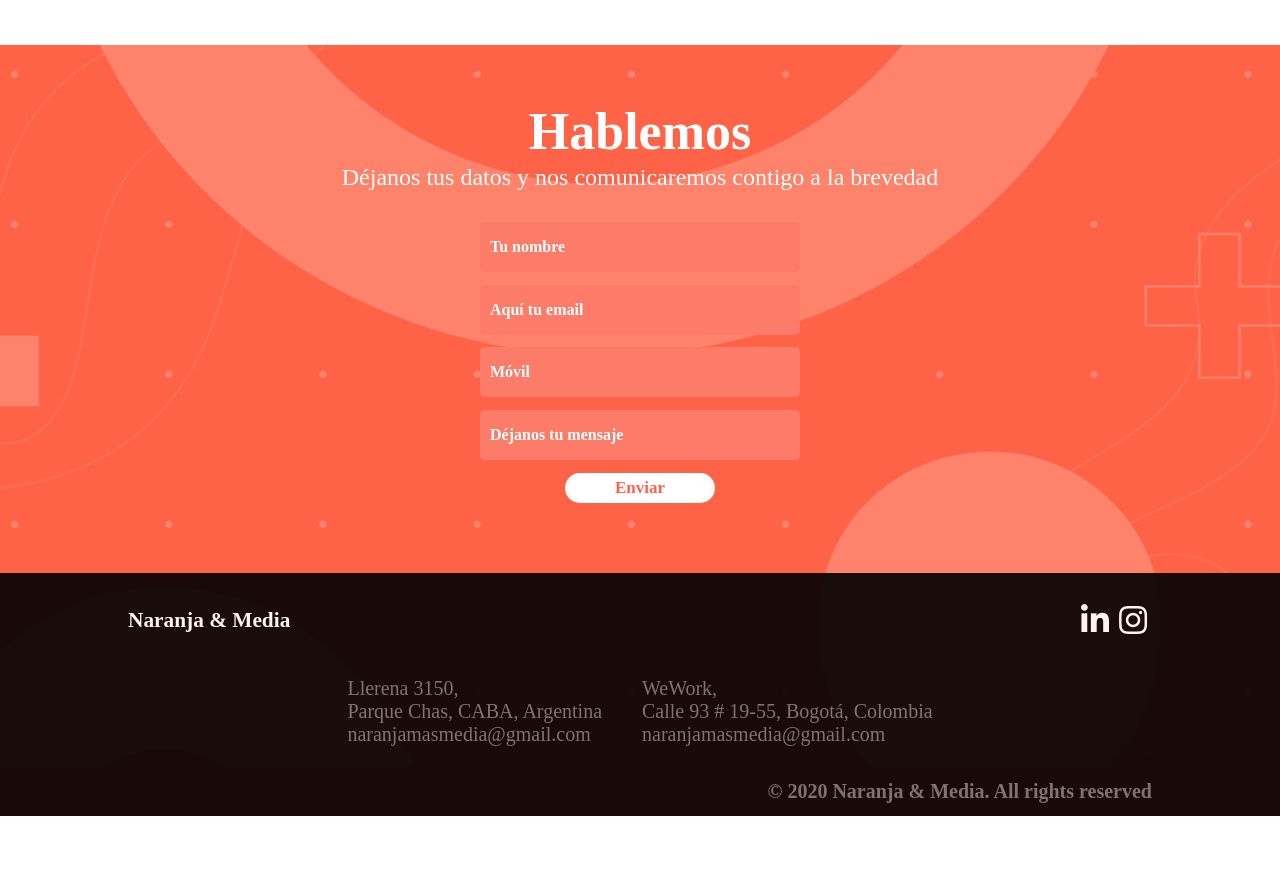
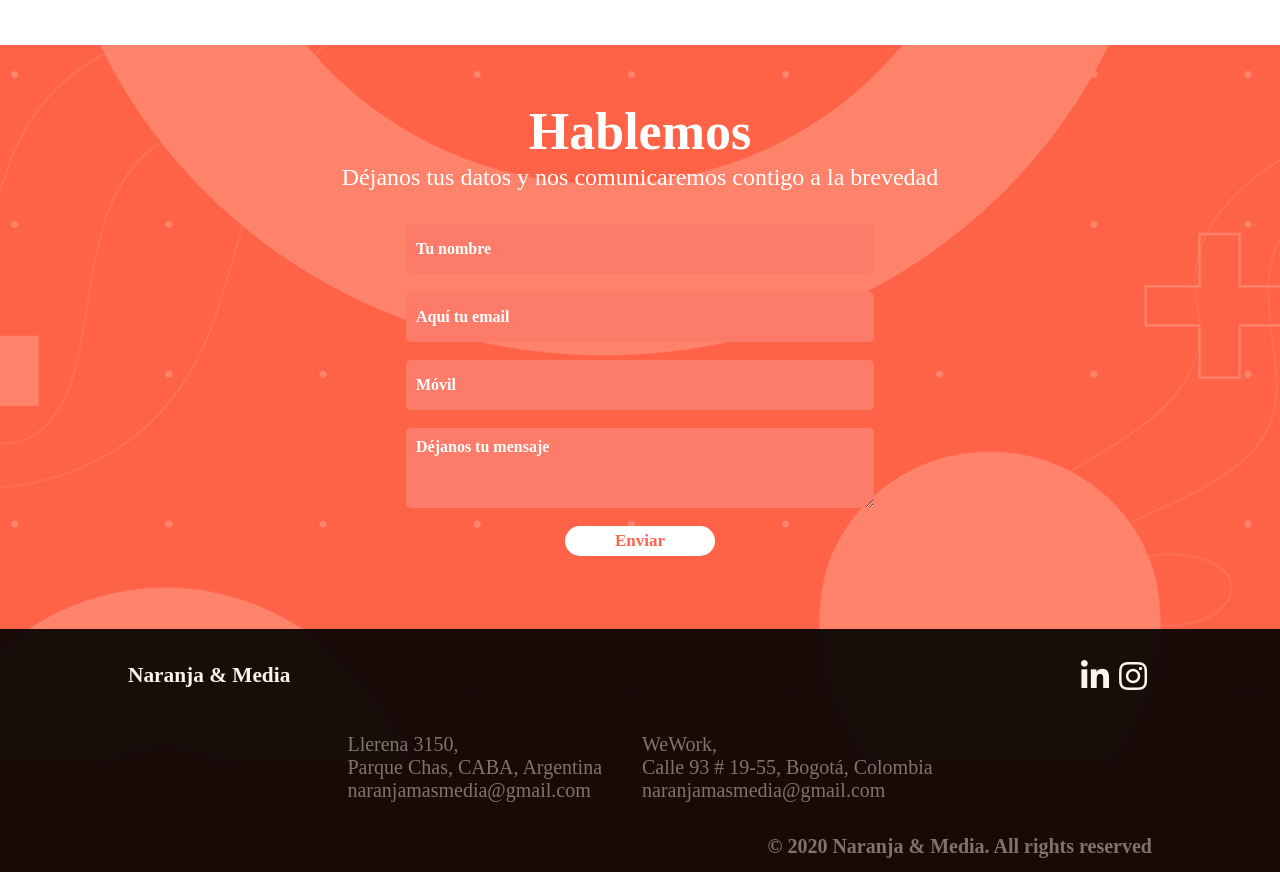
Before and after one commit to Binary-Future/naranja-y-media-landing, a PHP site: page / in a window 1280 px wide. Shown: the part 5116-5988 px from the top of the page. Before the commit the page ends 5932 px from the top, so only its background shows below. Run offline with PHP 8.4, Linux system fonts and the light colour scheme; some web fonts are replaced.

Commit message:
fix form fields

```diff
--- a/web/css/index.css
+++ b/web/css/index.css
@@ -591,6 +591,10 @@ blockquote p {
   font-weight: 500;
 }
 
+.inputContainer {
+  width: 35%;
+}
+
 .formInput {
   border: 0px;
   padding: 10px;
@@ -598,12 +602,16 @@ blockquote p {
   height: 30px;
   margin: 2%;
   background-color: #fd7b69;
-  width: 300px;
+  width: 100%;
   color: white;
   font-family: "raleway light";
   font-weight: 600;
   font-size: 12pt;
   padding: 10px;
+}
+
+textarea {
+  height: 60px !important;
 }
 
 .formInput::placeholder {
@@ -971,6 +979,10 @@ blockquote p {
     padding: 6px;
   }
 
+  .inputContainer {
+    width: 75%;
+  }
+
   /* footer */
 
   .backgroundFooter {
--- a/web/index.php
+++ b/web/index.php
@@ -395,7 +395,7 @@
         <p class="letsTalkText">
           Déjanos tus datos y nos comunicaremos contigo a la brevedad
         </p>
-        <form class="columnCentered">
+        <form class="columnCentered inputContainer">
           <input
             id="nombre"
             class="formInput"
@@ -417,13 +417,14 @@
             required
             placeholder="Móvil"
           />
-          <input
+          <textarea
             id="mensaje"
             class="formInput"
             type="textarea"
             required
             placeholder="Déjanos tu mensaje"
-          />
+            rows="60"
+          ></textarea>
           <small id="errorMessage" class="error-message d-none"
             >Todos los campos son obligatorios</small
           >
```
